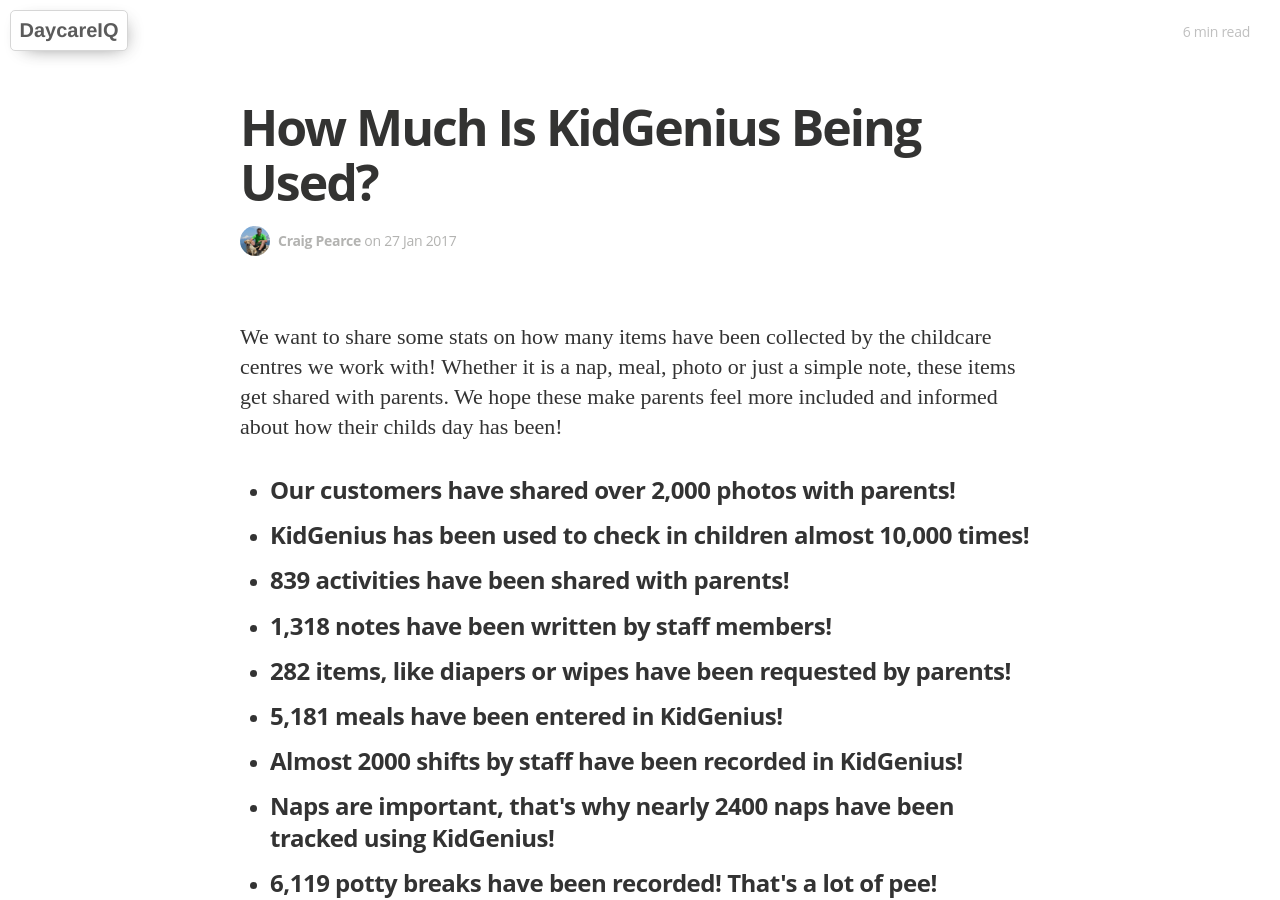
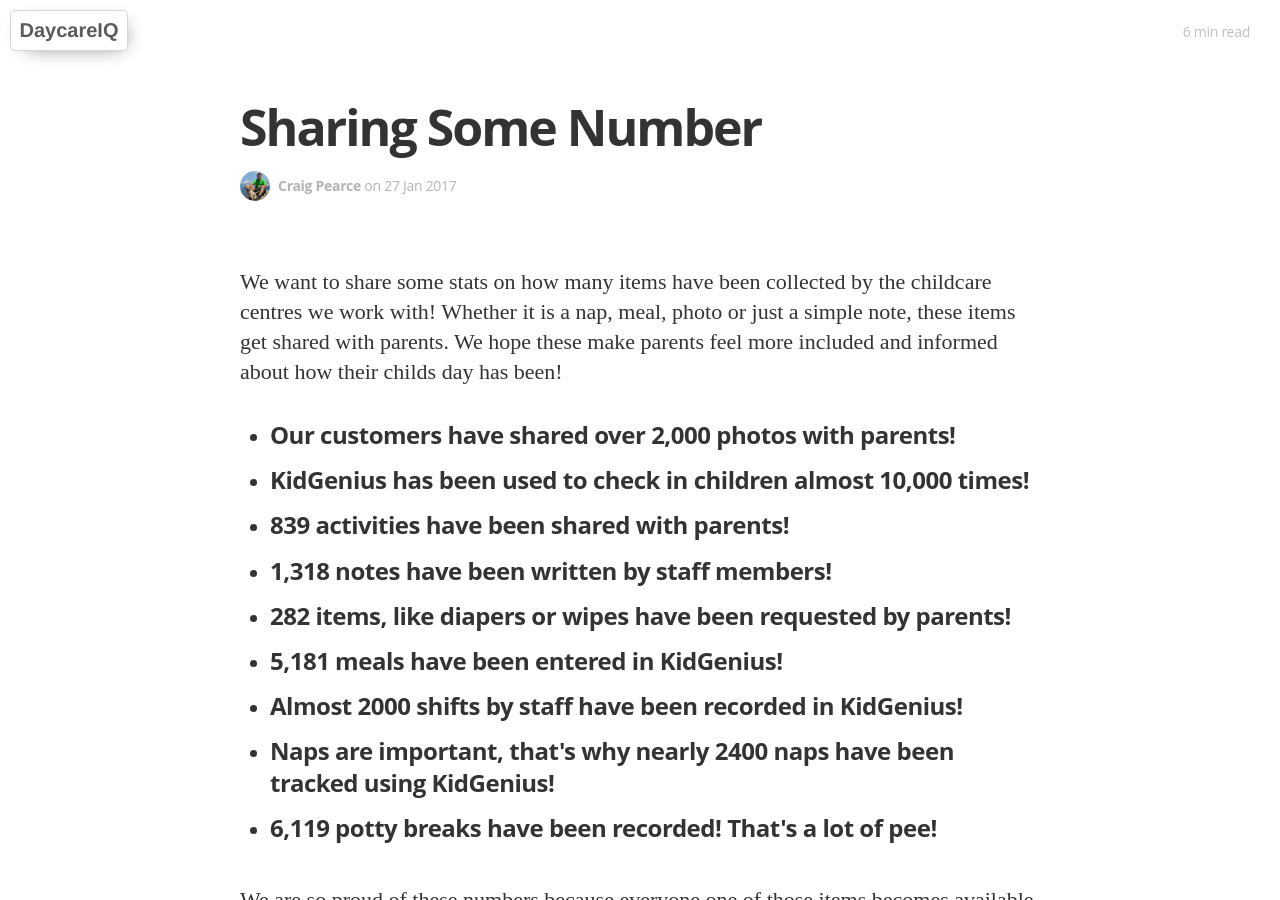
Before and after one commit to DaycareIQ/blog.daycareiq.com, a Jekyll site: the page built from _posts/2017-01-27-Stats.md, in a window 1280 px wide and 900 px high. Built offline with Jekyll 4.4.1, drawn with Linux system fonts in a browser that asks for light colours; nearby versions of some CDN libraries; some web fonts are replaced.

Commit message:
change title

```diff
--- a/_posts/2017-01-27-Stats.md
+++ b/_posts/2017-01-27-Stats.md
@@ -5,7 +5,7 @@
   - Web app
   - child care
   - daycare
-title: How Much Is KidGenius Being Used?
+title: Sharing Some Number
 description:  We want you share with you how many naps, toilet breaks, meals and photos we've collected and shared with parents!
 published: true
 author: cp
```
